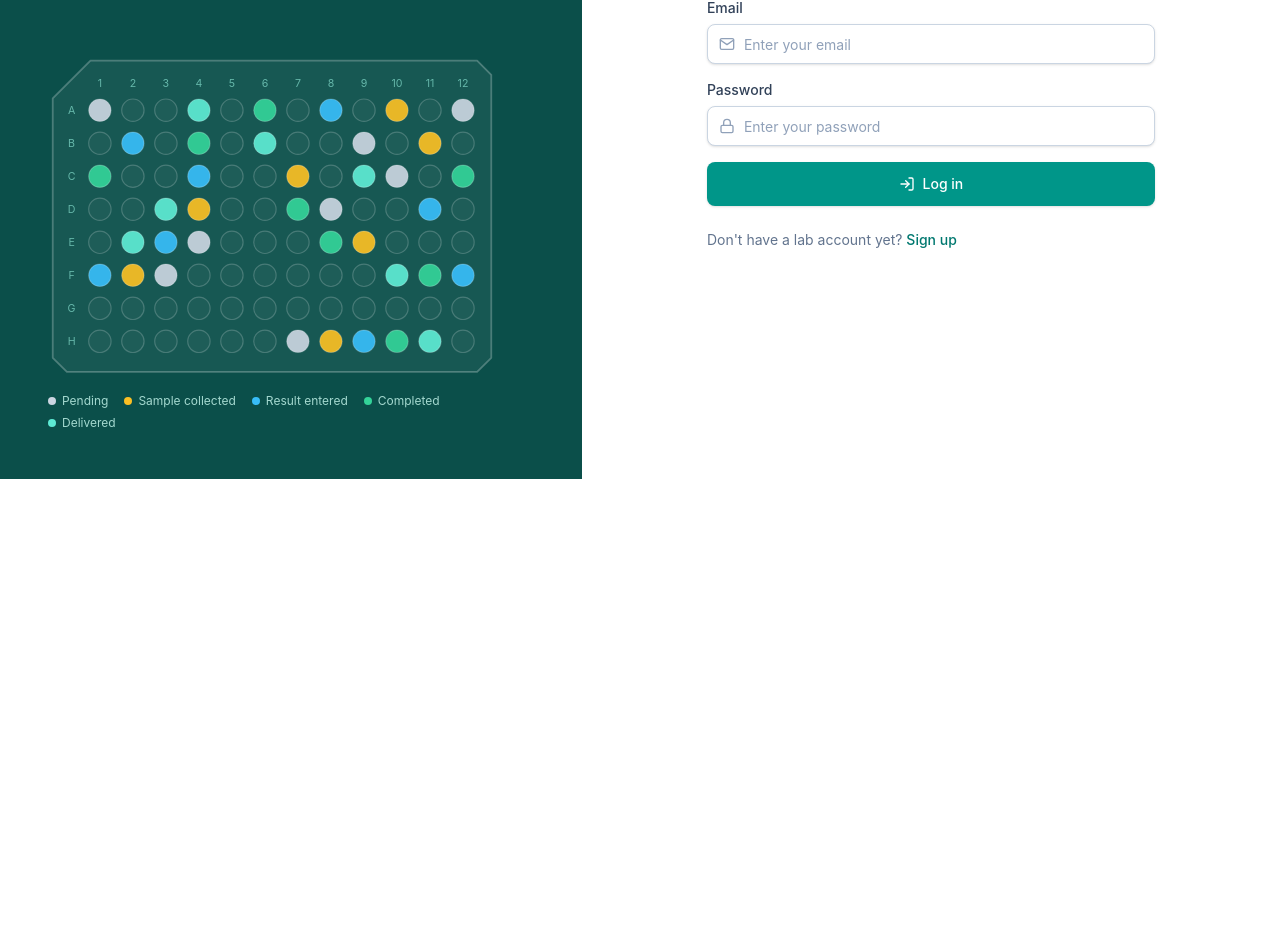
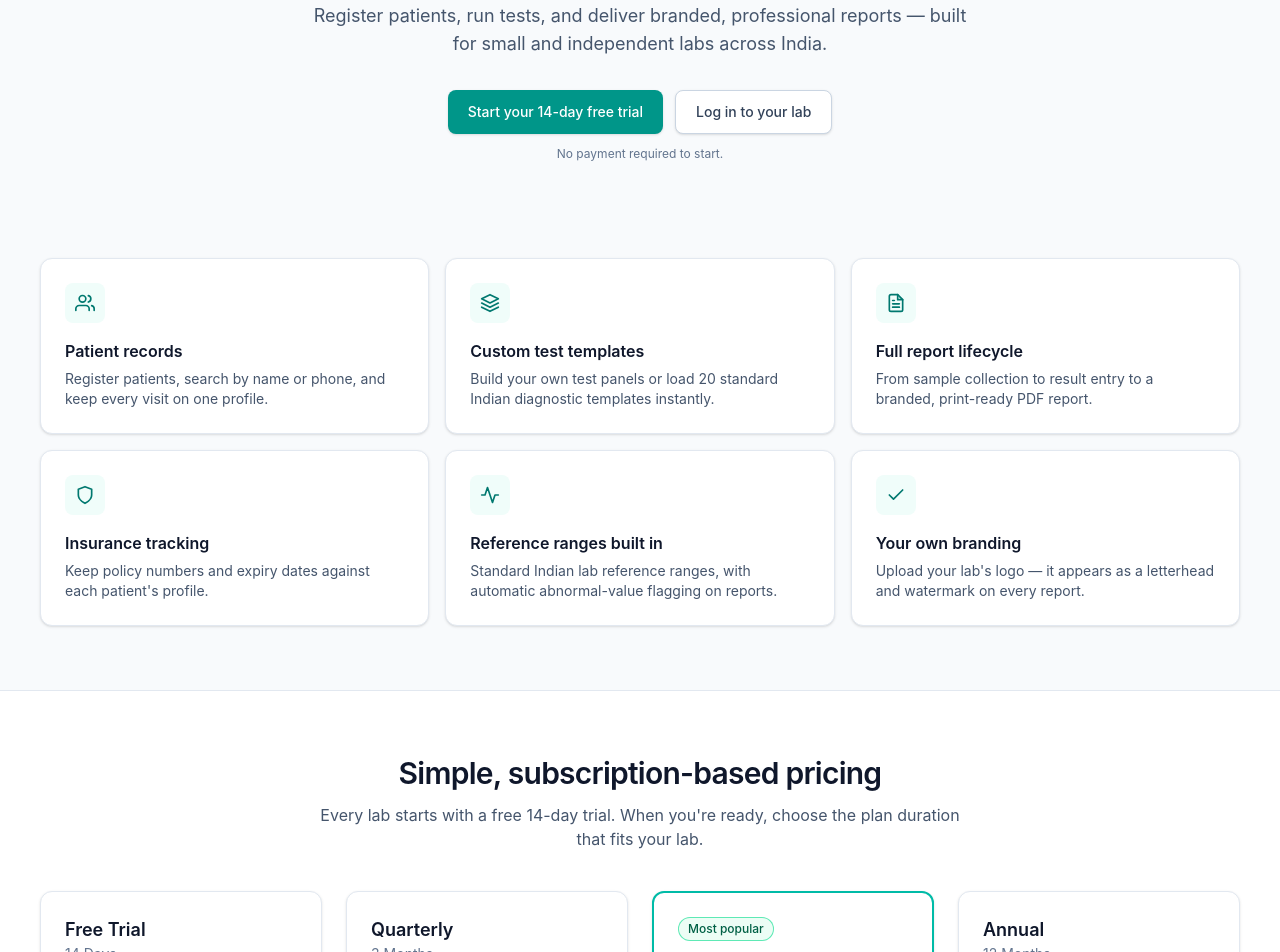
Before and after one commit to HarshavardhanPuchakayala/Labauto, a React app in the folder frontend/: page / in a window 1280 px wide. Before the commit this address led to /login. Shown: the part 321-1273 px from the top of the page. Before the commit the page ends 800 px from the top, so only its background shows below. Built offline with nearby package versions, Linux system fonts and the light colour scheme; the HTML template or start-up script is replaced by a standard one.

Commit message:
added landing page

```diff
--- /dev/null
+++ b/frontend/src/pages/Landing.jsx
@@ -0,0 +1,198 @@
+import { Link } from "react-router-dom";
+import {
+  FiActivity,
+  FiCheck,
+  FiFileText,
+  FiLayers,
+  FiShield,
+  FiUsers,
+} from "react-icons/fi";
+
+import Logo from "../components/ui/Logo";
+import Button from "../components/ui/Button";
+import Card from "../components/ui/Card";
+import Badge from "../components/ui/Badge";
+
+const features = [
+  {
+    icon: FiUsers,
+    title: "Patient records",
+    description: "Register patients, search by name or phone, and keep every visit on one profile.",
+  },
+  {
+    icon: FiLayers,
+    title: "Custom test templates",
+    description: "Build your own test panels or load 20 standard Indian diagnostic templates instantly.",
+  },
+  {
+    icon: FiFileText,
+    title: "Full report lifecycle",
+    description: "From sample collection to result entry to a branded, print-ready PDF report.",
+  },
+  {
+    icon: FiShield,
+    title: "Insurance tracking",
+    description: "Keep policy numbers and expiry dates against each patient's profile.",
+  },
+  {
+    icon: FiActivity,
+    title: "Reference ranges built in",
+    description: "Standard Indian lab reference ranges, with automatic abnormal-value flagging on reports.",
+  },
+  {
+    icon: FiCheck,
+    title: "Your own branding",
+    description: "Upload your lab's logo — it appears as a letterhead and watermark on every report.",
+  },
+];
+
+const plans = [
+  {
+    name: "Free Trial",
+    duration: "14 Days",
+    price: "₹0",
+    description: "Try the full platform with no commitment.",
+    highlight: false,
+  },
+  {
+    name: "Quarterly",
+    duration: "3 Months",
+    price: "Contact us",
+    description: "For labs getting started with digital reports.",
+    highlight: false,
+  },
+  {
+    name: "Half-Yearly",
+    duration: "6 Months",
+    price: "Contact us",
+    description: "Our most popular plan for small independent labs.",
+    highlight: true,
+  },
+  {
+    name: "Annual",
+    duration: "12 Months",
+    price: "Contact us",
+    description: "Best value for labs planning ahead for the year.",
+    highlight: false,
+  },
+];
+
+function Landing() {
+  return (
+    <div className="min-h-screen bg-slate-50">
+      {/* Top nav */}
+      <header className="border-b border-slate-200 bg-white">
+        <div className="mx-auto flex max-w-7xl items-center justify-between px-4 py-4 sm:px-6 lg:px-10">
+          <Logo />
+          <div className="flex items-center gap-3">
+            <Link to="/login">
+              <Button variant="ghost">Log in</Button>
+            </Link>
+            <Link to="/signup">
+              <Button>Start free trial</Button>
+            </Link>
+          </div>
+        </div>
+      </header>
+
+      {/* Hero */}
+      <section className="mx-auto max-w-4xl px-4 py-16 text-center sm:px-6 sm:py-24 lg:px-10">
+        <Badge>For independent diagnostic labs</Badge>
+        <h1 className="mt-4 text-3xl font-semibold tracking-tight text-slate-900 sm:text-5xl">
+          Run your diagnostic lab from one simple platform
+        </h1>
+        <p className="mx-auto mt-4 max-w-2xl text-base text-slate-600 sm:text-lg">
+          Register patients, run tests, and deliver branded, professional reports — built for
+          small and independent labs across India.
+        </p>
+        <div className="mt-8 flex flex-col items-center justify-center gap-3 sm:flex-row">
+          <Link to="/signup">
+            <Button size="lg">Start your 14-day free trial</Button>
+          </Link>
+          <Link to="/login">
+            <Button size="lg" variant="secondary">
+              Log in to your lab
+            </Button>
+          </Link>
+        </div>
+        <p className="mt-3 text-xs text-slate-500">No payment required to start.</p>
+      </section>
+
+      {/* Features */}
+      <section className="mx-auto max-w-7xl px-4 pb-16 sm:px-6 lg:px-10">
+        <div className="grid gap-4 sm:grid-cols-2 lg:grid-cols-3">
+          {features.map((feature) => (
+            <Card key={feature.title} className="p-6">
+              <span className="flex h-10 w-10 items-center justify-center rounded-lg bg-teal-50 text-teal-700">
+                <feature.icon className="h-5 w-5" aria-hidden="true" />
+              </span>
+              <h3 className="mt-4 font-semibold text-slate-900">{feature.title}</h3>
+              <p className="mt-1.5 text-sm text-slate-600">{feature.description}</p>
+            </Card>
+          ))}
+        </div>
+      </section>
+
+      {/* Pricing */}
+      <section className="border-t border-slate-200 bg-white py-16">
+        <div className="mx-auto max-w-7xl px-4 sm:px-6 lg:px-10">
+          <div className="mx-auto max-w-2xl text-center">
+            <h2 className="text-2xl font-semibold tracking-tight text-slate-900 sm:text-3xl">
+              Simple, subscription-based pricing
+            </h2>
+            <p className="mt-3 text-sm text-slate-600 sm:text-base">
+              Every lab starts with a free 14-day trial. When you're ready, choose the plan
+              duration that fits your lab.
+            </p>
+          </div>
+
+          <div className="mt-10 grid gap-6 sm:grid-cols-2 lg:grid-cols-4">
+            {plans.map((plan) => (
+              <Card
+                key={plan.name}
+                className={`flex flex-col p-6 ${
+                  plan.highlight ? "border-2 border-teal-500 shadow-md" : ""
+                }`}
+              >
+                {plan.highlight && (
+                  <Badge tone="success" className="mb-3 w-fit">
+                    Most popular
+                  </Badge>
+                )}
+                <h3 className="text-lg font-semibold text-slate-900">{plan.name}</h3>
+                <p className="text-sm text-slate-500">{plan.duration}</p>
+                <p className="mt-4 text-2xl font-semibold tracking-tight text-slate-900">
+                  {plan.price}
+                </p>
+                <p className="mt-3 flex-1 text-sm text-slate-600">{plan.description}</p>
+                <Link to="/signup" className="mt-6">
+                  <Button
+                    className="w-full justify-center"
+                    variant={plan.highlight ? "primary" : "secondary"}
+                  >
+                    {plan.name === "Free Trial" ? "Start free trial" : "Get started"}
+                  </Button>
+                </Link>
+              </Card>
+            ))}
+          </div>
+
+          <p className="mt-6 text-center text-xs text-slate-500">
+            Paid plan billing is handled directly with our team — reach out after your trial to
+            continue.
+          </p>
+        </div>
+      </section>
+
+      {/* Footer */}
+      <footer className="border-t border-slate-200 bg-slate-50 py-8">
+        <div className="mx-auto max-w-7xl px-4 text-center text-sm text-slate-500 sm:px-6 lg:px-10">
+          <Logo className="mx-auto mb-3 justify-center" />
+          <p>Built for independent diagnostic laboratories.</p>
+        </div>
+      </footer>
+    </div>
+  );
+}
+
+export default Landing;
--- a/frontend/src/routes/AppRoutes.jsx
+++ b/frontend/src/routes/AppRoutes.jsx
@@ -1,5 +1,6 @@
 import { Navigate, Route, Routes } from "react-router-dom";
 
+import Landing from "../pages/Landing";
 import Login from "../pages/Login";
 import LabSignup from "../pages/LabSignup";
 import TechnicianDashboard from "../pages/TechnicianDashboard";
@@ -16,6 +17,7 @@ import Layout from "../components/layout/Layout";
 function AppRoutes() {
   return (
     <Routes>
+      <Route path="/" element={<Landing />} />
       <Route path="/login" element={<Login />} />
       <Route path="/signup" element={<LabSignup />} />
 
@@ -78,8 +80,7 @@ function AppRoutes() {
         />
       </Route>
 
-      <Route path="/" element={<Navigate to="/login" replace />} />
-      <Route path="*" element={<Navigate to="/login" replace />} />
+      <Route path="*" element={<Navigate to="/" replace />} />
     </Routes>
   );
 }
```
